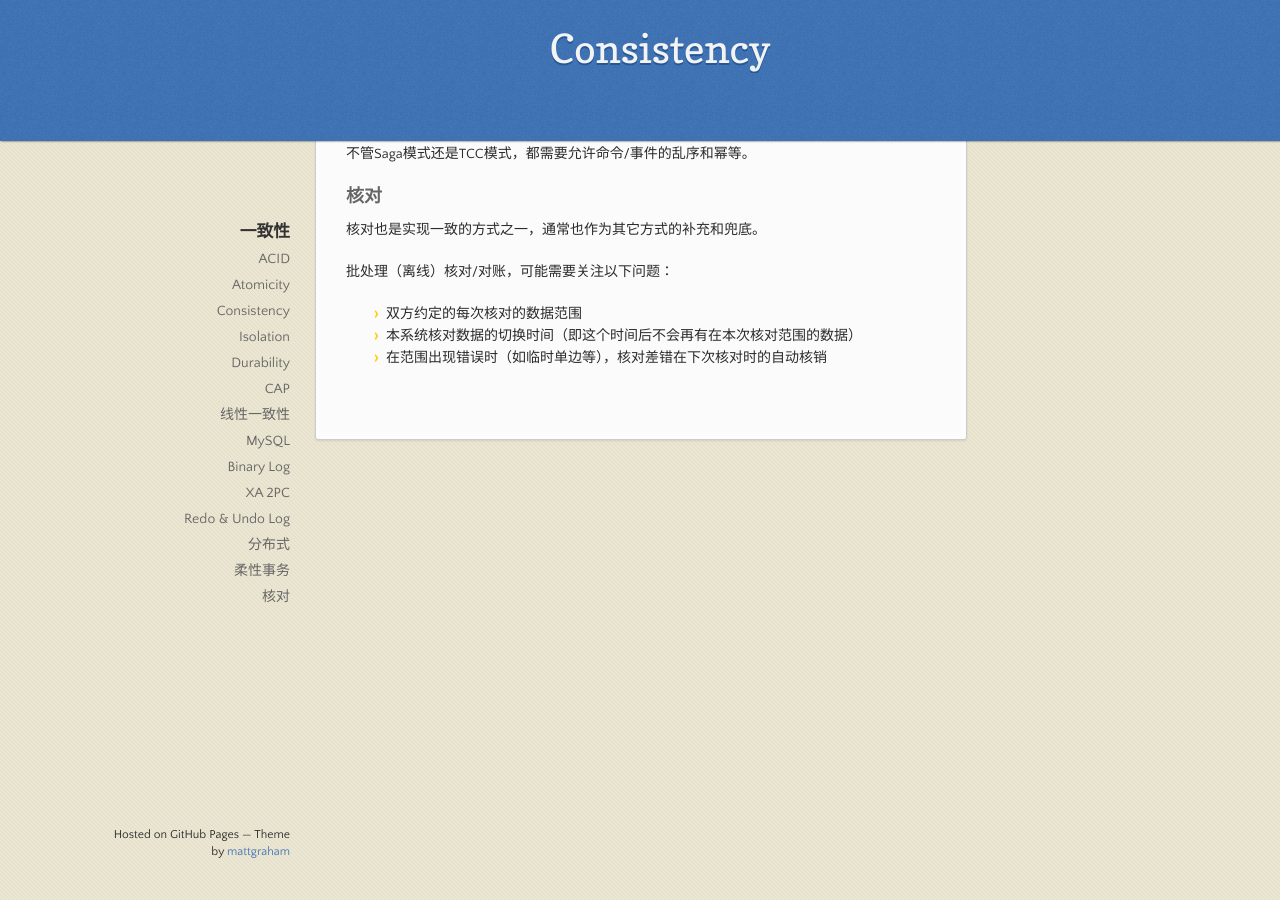
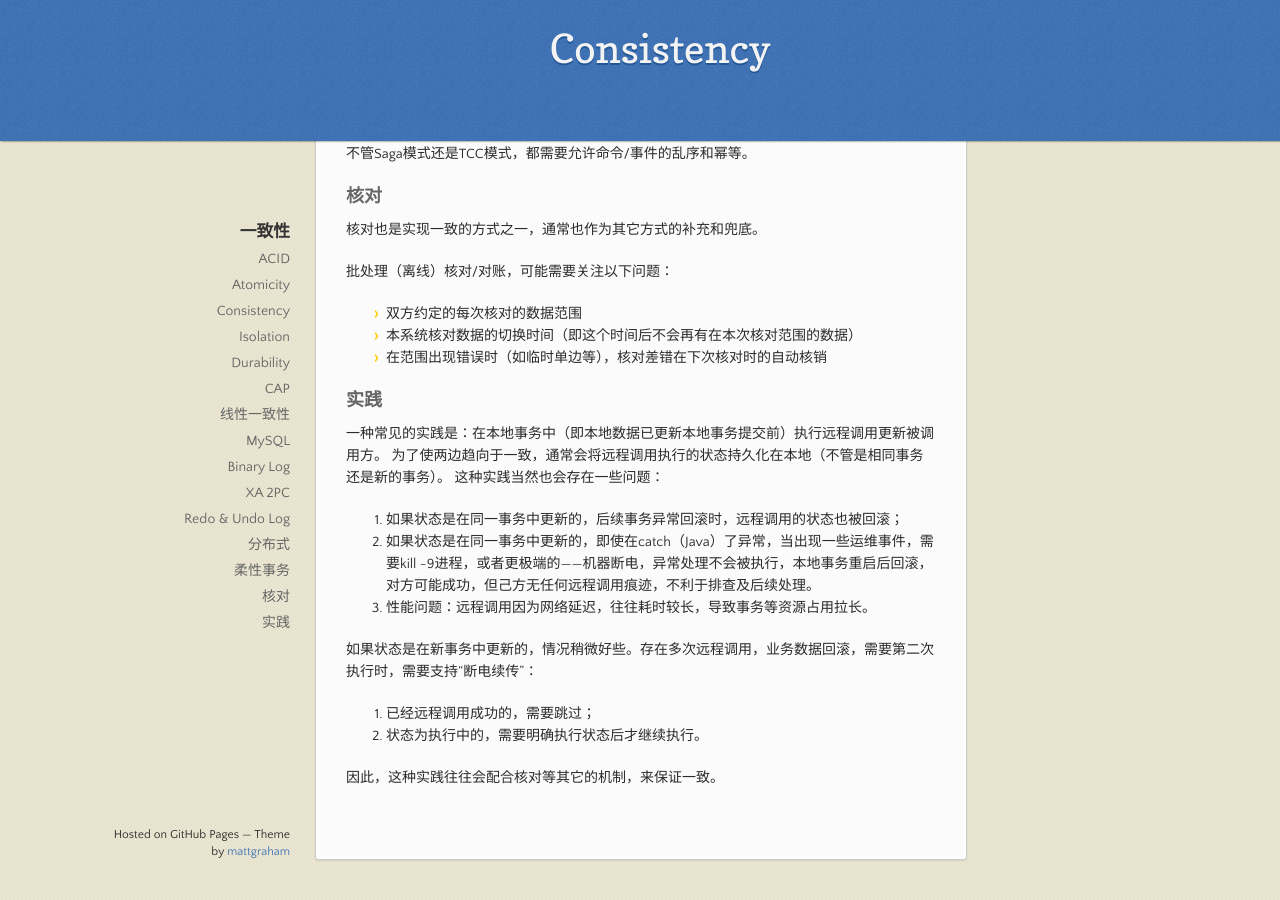
Before and after one commit to lvv9/lvv9.github.io, a Jekyll site: the page built from _posts/2022-12-28-consistency.md, in a window 1280 px wide and 900 px high, scrolled down 4740 px. Built offline with Jekyll 4.4.1, drawn with Linux system fonts in a browser that asks for light colours; our own code applies the rules of GitHub Pages for plain Markdown files; comment, search, counter and statistics services are not loaded; the repository's description, which GitHub fills in, is left out.

Commit message:
Update 2022-12-28-consistency.md

```diff
--- a/_posts/2022-12-28-consistency.md
+++ b/_posts/2022-12-28-consistency.md
@@ -186,3 +186,17 @@ TCC模式需要在应用层实现Try\Confirm\Cancel接口。
 - 双方约定的每次核对的数据范围
 - 本系统核对数据的切换时间（即这个时间后不会再有在本次核对范围的数据）
 - 在范围出现错误时（如临时单边等），核对差错在下次核对时的自动核销
+
+### 实践
+一种常见的实践是：在本地事务中（即本地数据已更新本地事务提交前）执行远程调用更新被调用方。
+为了使两边趋向于一致，通常会将远程调用执行的状态持久化在本地（不管是相同事务还是新的事务）。
+这种实践当然也会存在一些问题：
+1. 如果状态是在同一事务中更新的，后续事务异常回滚时，远程调用的状态也被回滚；
+2. 如果状态是在同一事务中更新的，即使在catch（Java）了异常，当出现一些运维事件，需要kill -9进程，或者更极端的——机器断电，异常处理不会被执行，本地事务重启后回滚，对方可能成功，但己方无任何远程调用痕迹，不利于排查及后续处理。
+3. 性能问题：远程调用因为网络延迟，往往耗时较长，导致事务等资源占用拉长。
+
+如果状态是在新事务中更新的，情况稍微好些。存在多次远程调用，业务数据回滚，需要第二次执行时，需要支持“断电续传”：
+1. 已经远程调用成功的，需要跳过；
+2. 状态为执行中的，需要明确执行状态后才继续执行。
+
+因此，这种实践往往会配合核对等其它的机制，来保证一致。
```
